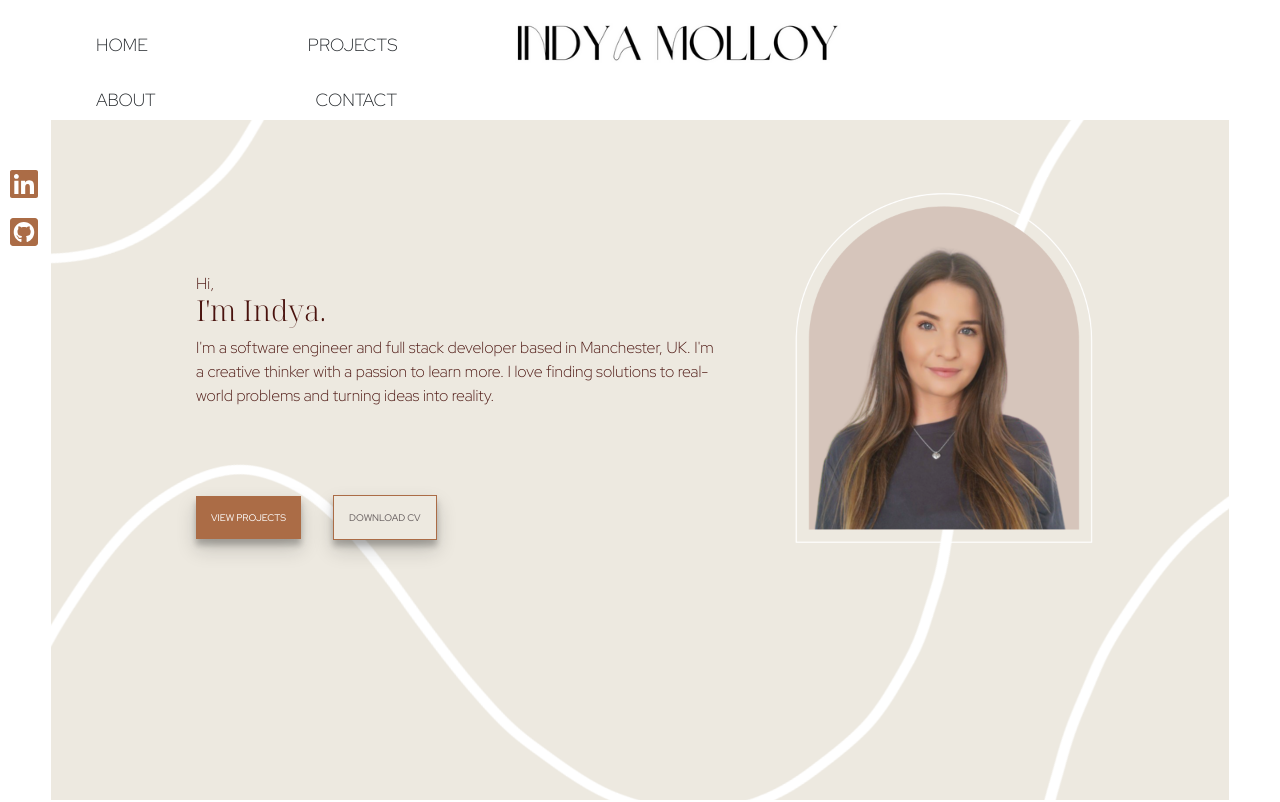
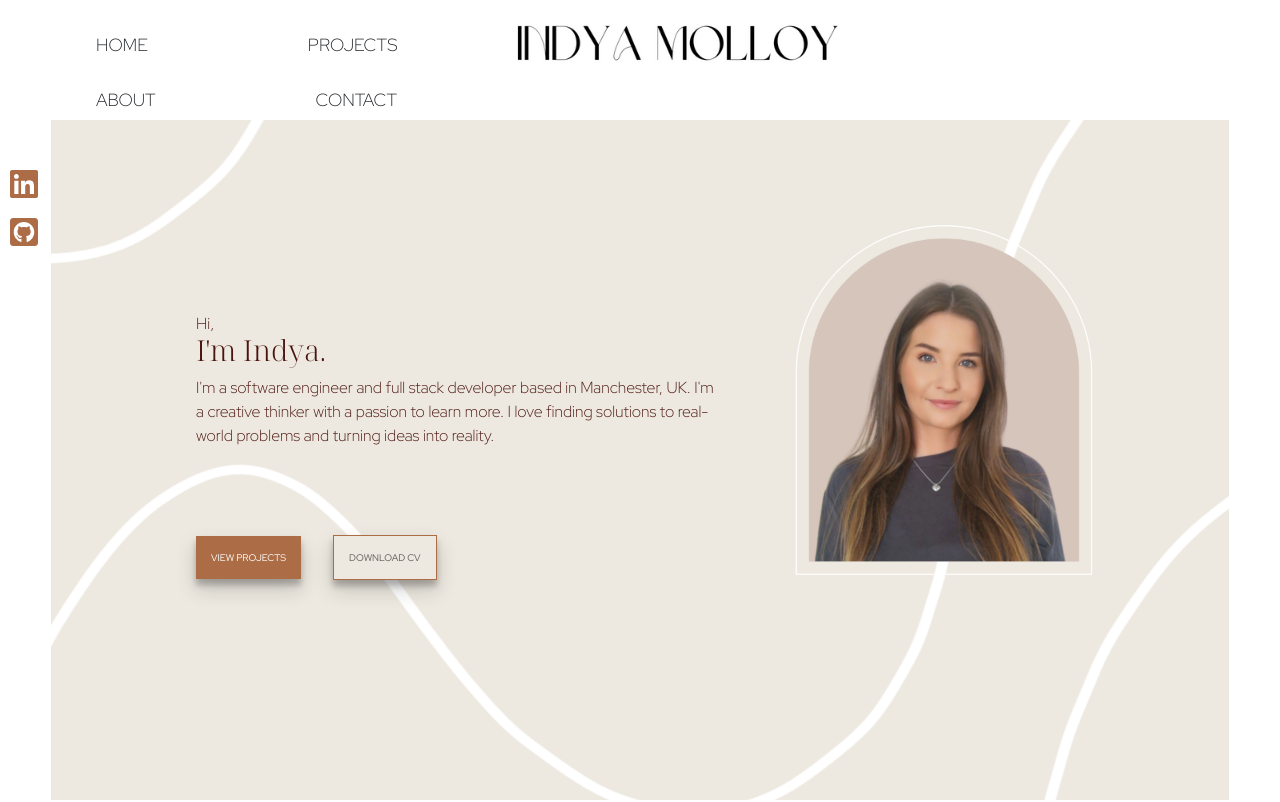
Before and after one commit to indyamolloy/Portfolio, a React (Create React App) app: page / in a window 1280 px wide. Shown: the top 802 px of the page. Built offline with nearby package versions, Linux system fonts and the light colour scheme; a web font is replaced by a local one.

Commit message:
realigned intro and img

```diff
--- a/src/components/Home/home.module.css
+++ b/src/components/Home/home.module.css
@@ -375,7 +375,7 @@
   width: 70vh;
   max-width: 600px;
   font-size: 1em;
-  margin-top: -10vh;
+  margin-top: 0vh;
   margin-right: 5vh;
   color: #4a130e;
   font-family: "Red Hat Display", sans-serif;
@@ -416,7 +416,7 @@
 
 .img {
   height: 45vh;
-  margin-top: -18vh;
+  margin-top: -10vh;
   margin-left: 1vh;
 }
 
```
